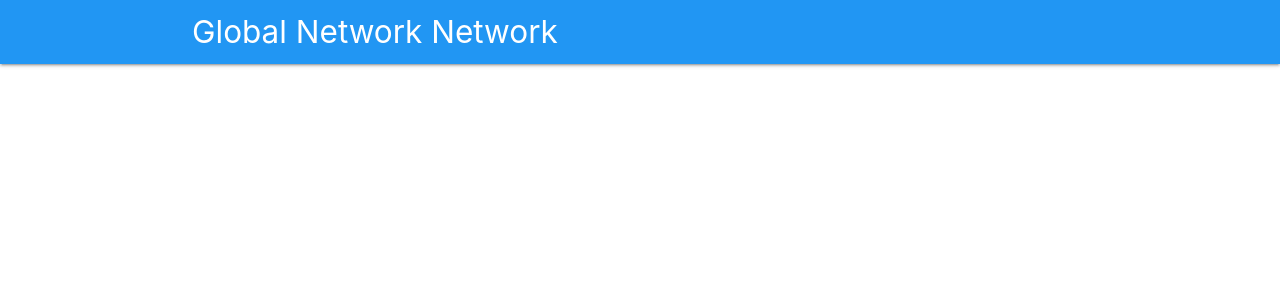
After one commit to kws/global-network-network, a Django app: template skillsfinder/templates/base_generic.html in a window 1280 px wide. The commit adds this page. Shown: the top 300 px of the page. Run offline with Django 3.2, Linux system fonts and the light colour scheme; the template is opened without the code that fills it, so the values that code supplies are empty; some libraries are stand-ins or nearby versions.

Commit message:
Add styles

```diff
--- /dev/null
+++ b/skillsfinder/templates/base_generic.html
@@ -0,0 +1,31 @@
+<!DOCTYPE html>
+<html lang="en">
+<head>
+    <title>{% block document_title %}Global Network Network{% endblock %}</title>
+    <meta charset="utf-8">
+    <meta name="viewport" content="width=device-width, initial-scale=1">
+    <link href="https://fonts.googleapis.com/icon?family=Material+Icons" rel="stylesheet">
+    <link rel="stylesheet" href="https://cdnjs.cloudflare.com/ajax/libs/materialize/1.0.0/css/materialize.min.css">
+    {% load static %}
+    <link rel="stylesheet" href="{% static 'css/styles.css' %}">
+</head>
+
+<body>
+
+<nav class="blue" role="navigation">
+    <div class="nav-wrapper container">
+        <a id="logo-container" href="{% url 'index' %}" class="brand-logo">
+            {% block page_title %}Global Network Network{% endblock %}
+        </a>
+    </div>
+</nav>
+
+<div class="container">
+    {% block content %} {% endblock %}
+</div>
+<!--  Scripts-->
+<script src="https://code.jquery.com/jquery-2.1.1.min.js"></script>
+<script src="https://cdnjs.cloudflare.com/ajax/libs/materialize/1.0.0/js/materialize.min.js"></script>
+
+</body>
+</html>
```
Also changed, not shown: skillsfinder/templates/skillsfinder/generic.html (deleted, +0 -13 lines), skillsfinder/templates/skillsfinder/profile_detail.html (+8 -4 lines), skillsfinder/templates/skillsfinder/profile_list.html (+9 -5 lines), skillsfinder/static/css/styles.css (added).
